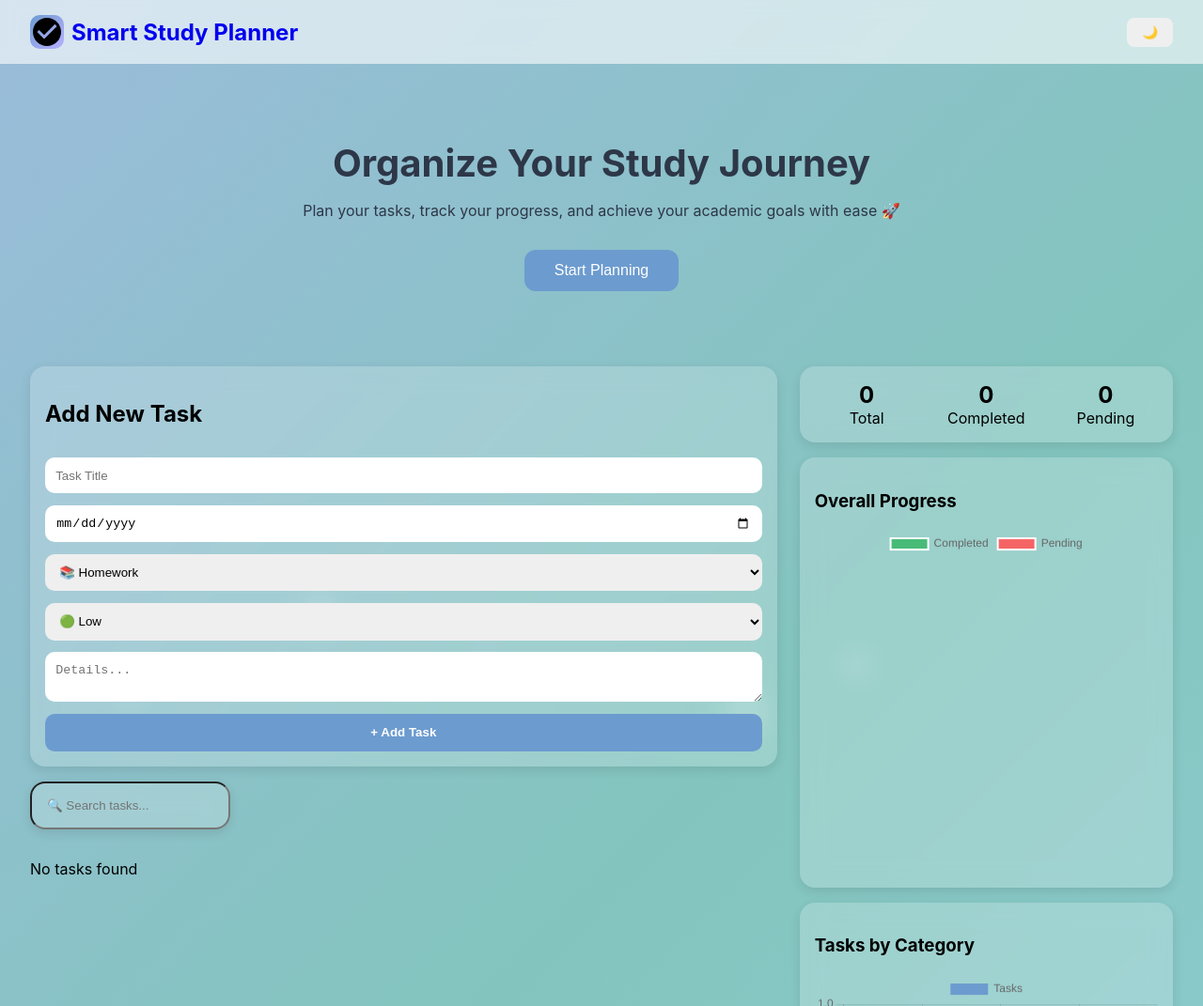
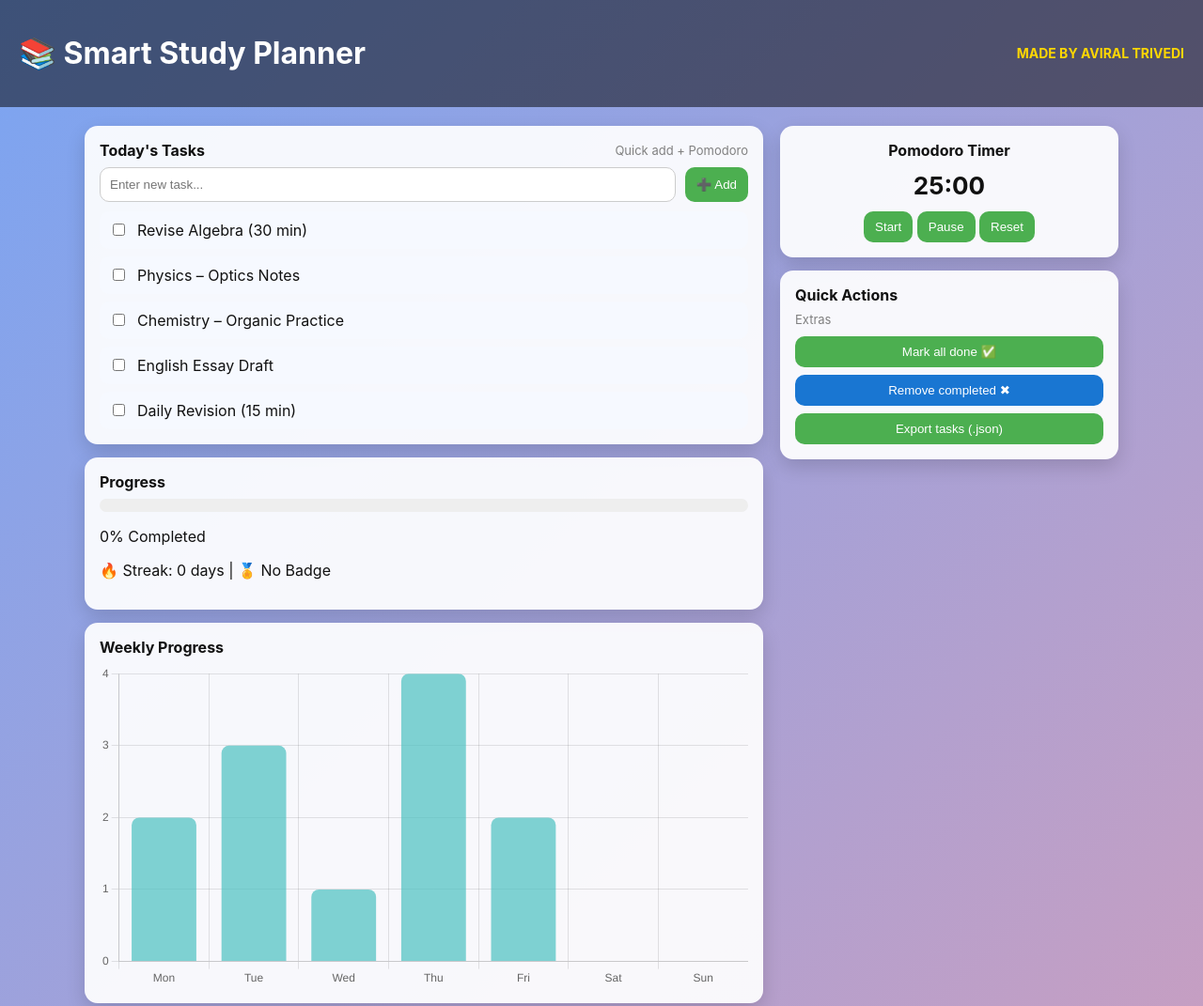
Before and after one commit to Aviraltrivedi7/Smart-Study-Planner1, a plain HTML site: page index.html in a window 1280 px wide. Shown: the top 1071 px of the page at 94% size. Drawn offline with nearby package versions, Linux system fonts and the light colour scheme.

Commit message:
Update index.html

```diff
--- a/index.html
+++ b/index.html
@@ -1,103 +1,192 @@
 <!DOCTYPE html>
 <html lang="en">
 <head>
-  <meta charset="UTF-8" />
-  <meta name="viewport" content="width=device-width, initial-scale=1.0"/>
-  <title>Smart Study Planner</title>
-  <link rel="stylesheet" href="style.css">
+  <meta charset="utf-8" />
+  <meta name="viewport" content="width=device-width,initial-scale=1" />
+  <title>Smart Study Planner — Demo</title>
   <script src="https://cdn.jsdelivr.net/npm/chart.js"></script>
+
+  <style>
+    :root{--card-bg:rgba(255,255,255,0.92);--accent:#4caf50;--text:#111;}
+    *{box-sizing:border-box}
+    body{
+      margin:0;padding:0;font-family:Inter,Arial,sans-serif;
+      background:linear-gradient(135deg,#89f7fe,#66a6ff,#ff9a9e);
+      background-size:400% 400%;animation:gradientBG 12s ease infinite;
+      color:var(--text);overflow-x:hidden;min-height:100vh;
+    }
+    @keyframes gradientBG{0%{background-position:0% 50%}50%{background-position:100% 50%}100%{background-position:0% 50%}}
+    header{
+      display:flex;justify-content:space-between;align-items:center;
+      padding:16px 20px;background:rgba(0,0,0,0.5);color:#fff;
+    }
+    .author-top{font-size:14px;font-weight:bold;color:#ffd700}
+    .container{width:1100px;max-width:96%;margin:20px auto;
+      display:grid;grid-template-columns:1fr 360px;gap:18px}
+    .panel{background:var(--card-bg);border-radius:14px;padding:16px;
+      box-shadow:0 8px 20px rgba(0,0,0,0.15)}
+    .add-row{display:flex;gap:10px;margin-bottom:10px}
+    .add-row input{flex:1;padding:10px;border-radius:10px;border:1px solid #ccc}
+    .btn{padding:9px 12px;border:none;border-radius:10px;cursor:pointer;color:#fff;background:var(--accent)}
+    .btn.secondary{background:#1976d2}
+    ul.tasks{list-style:none;margin:0;padding:0;display:flex;flex-direction:column;gap:8px}
+    ul.tasks li{display:flex;align-items:center;gap:10px;padding:10px;border-radius:10px;background:#f6f9ff}
+    ul.tasks li.completed{text-decoration:line-through;opacity:0.7}
+    .progress-bar{width:100%;height:14px;background:#eee;border-radius:10px;overflow:hidden;margin:8px 0}
+    .progress-fill{height:100%;width:0%;background:linear-gradient(90deg,#60d394,#2fbf7f)}
+    .timer{text-align:center}
+    .timer #timerDisplay{font-size:26px;font-weight:700;margin:12px 0}
+    footer{text-align:center;color:#fff;padding:10px;background:rgba(0,0,0,0.6);font-weight:bold}
+  </style>
 </head>
-<body data-theme="light">
+<body>
 
-  <!-- Background Animation -->
-  <div class="background-animation">
-      <span></span><span></span><span></span><span></span><span></span>
-  </div>
-
-  <!-- Header -->
   <header>
-      <a href="#" class="logo">
-          <div class="logo-icon">
-              <svg viewBox="0 0 24 24">
-                  <path d="M12 2C6.48 2 2 6.48 2 12s4.48 10 10 10 10-4.48 10-10S17.52 2 12 2zm-2 15l-5-5 1.41-1.41L10 14.17l7.59-7.59L19 8l-9 9z"/>
-              </svg>
-          </div>
-          <span class="app-title">Smart Study Planner</span>
-      </a>
-      <button class="mode-toggle" aria-label="Toggle light/dark mode">🌙</button>
+    <h1>📚 Smart Study Planner</h1>
+    <div class="author-top">MADE BY AVIRAL TRIVEDI</div>
   </header>
 
-  <!-- Hero -->
-  <section class="hero">
-      <h1>Organize Your Study Journey</h1>
-      <p>Plan your tasks, track your progress, and achieve your academic goals with ease 🚀</p>
-      <button onclick="document.getElementById('task-form').scrollIntoView({behavior:'smooth'})">Start Planning</button>
-  </section>
+  <main class="container">
+    <!-- LEFT -->
+    <div>
+      <!-- Tasks -->
+      <section class="panel">
+        <div style="display:flex;justify-content:space-between;align-items:center;margin-bottom:8px">
+          <div style="font-weight:700">Today's Tasks</div>
+          <div style="font-size:13px;color:gray">Quick add + Pomodoro</div>
+        </div>
+        <div class="add-row">
+          <input id="taskInput" placeholder="Enter new task..." />
+          <button class="btn" id="addBtn">➕ Add</button>
+        </div>
+        <ul class="tasks" id="taskContainer">
+          <!-- ✅ Preloaded sample tasks -->
+          <li><input type="checkbox"> Revise Algebra (30 min)</li>
+          <li><input type="checkbox"> Physics – Optics Notes</li>
+          <li><input type="checkbox"> Chemistry – Organic Practice</li>
+          <li><input type="checkbox"> English Essay Draft</li>
+          <li><input type="checkbox"> Daily Revision (15 min)</li>
+        </ul>
+      </section>
 
-  <!-- Dashboard Layout -->
-  <main class="dashboard">
-      <!-- Left: Tasks -->
-      <div class="left-panel">
-          <!-- Task Form -->
-          <form id="task-form" class="glass-card">
-              <h2>Add New Task</h2>
-              <input type="text" id="title" required placeholder="Task Title">
-              <input type="date" id="deadline" required>
-              <select id="category">
-                  <option value="Homework">📚 Homework</option>
-                  <option value="Revision">🔄 Revision</option>
-                  <option value="Project">💻 Project</option>
-                  <option value="Exam">✏️ Exam</option>
-              </select>
-              <select id="priority">
-                  <option value="Low">🟢 Low</option>
-                  <option value="Medium">🟡 Medium</option>
-                  <option value="High">🔴 High</option>
-              </select>
-              <textarea id="description" placeholder="Details..."></textarea>
-              <button type="submit">+ Add Task</button>
-          </form>
+      <!-- Progress -->
+      <section class="panel" style="margin-top:14px">
+        <div style="font-weight:700;margin-bottom:8px">Progress</div>
+        <div class="progress-bar"><div class="progress-fill" id="progressFill"></div></div>
+        <p id="progressText">0% Completed</p>
+        <p>🔥 Streak: <span id="streak">0</span> days | 🏅 <span id="badge">No Badge</span></p>
+      </section>
 
-          <!-- Search -->
-          <input type="text" id="search-bar" placeholder="🔍 Search tasks..." class="glass-card">
+      <!-- Weekly Chart -->
+      <section class="panel" style="margin-top:14px">
+        <div style="font-weight:700;margin-bottom:8px">Weekly Progress</div>
+        <canvas id="weeklyChart"></canvas>
+      </section>
+    </div>
 
-          <!-- Tasks -->
-          <section id="tasks-container"></section>
-      </div>
+    <!-- RIGHT -->
+    <aside>
+      <!-- Pomodoro -->
+      <section class="panel timer">
+        <div style="font-weight:700">Pomodoro Timer</div>
+        <div id="timerDisplay">25:00</div>
+        <button class="btn" id="startTimerBtn">Start</button>
+        <button class="btn" id="pauseTimerBtn">Pause</button>
+        <button class="btn" id="resetTimerBtn">Reset</button>
+      </section>
 
-      <!-- Right: Stats -->
-      <div class="right-panel">
-          <!-- Stats -->
-          <div class="stats-container glass-card">
-              <div class="stat-card"><div class="stat-value" id="total-tasks">0</div><div class="stat-label">Total</div></div>
-              <div class="stat-card"><div class="stat-value" id="completed-tasks">0</div><div class="stat-label">Completed</div></div>
-              <div class="stat-card"><div class="stat-value" id="pending-tasks">0</div><div class="stat-label">Pending</div></div>
-          </div>
-
-          <!-- Progress -->
-          <div class="glass-card">
-              <h3>Overall Progress</h3>
-              <canvas id="progressChart"></canvas>
-          </div>
-
-          <!-- Categories -->
-          <div class="glass-card">
-              <h3>Tasks by Category</h3>
-              <canvas id="categoryChart"></canvas>
-          </div>
-
-          <!-- Timeline -->
-          <div class="glass-card">
-              <h3>Upcoming Deadlines</h3>
-              <ul class="timeline-list" id="timeline-list"></ul>
-          </div>
-      </div>
+      <!-- ✅ Quick Actions -->
+      <section class="panel" style="margin-top:14px">
+        <div style="font-weight:700;margin-bottom:8px">Quick Actions</div>
+        <div style="font-size:13px;color:gray;margin-bottom:10px">Extras</div>
+        <div style="display:flex;flex-direction:column;gap:8px">
+          <button class="btn" id="completeAllBtn">Mark all done ✅</button>
+          <button class="btn secondary" id="clearDoneBtn">Remove completed ✖</button>
+          <button class="btn" id="exportBtn">Export tasks (.json)</button>
+        </div>
+      </section>
+    </aside>
   </main>
 
   <footer>
-      <div class="footer-quote">"Plan smart. Study smarter."</div>
+    MADE BY AVIRAL TRIVEDI
   </footer>
 
-  <script src="script.js"></script>
+  <script>
+    let streak=0,timeLeft=1500,timer=null;
+    const progressFill=document.getElementById("progressFill");
+    const progressText=document.getElementById("progressText");
+    const streakEl=document.getElementById("streak");
+    const badgeEl=document.getElementById("badge");
+    const timerDisplay=document.getElementById("timerDisplay");
+
+    // Add Task
+    document.getElementById("addBtn").onclick=()=>{
+      const input=document.getElementById("taskInput");
+      if(input.value.trim()!==""){
+        const li=document.createElement("li");
+        li.innerHTML=`<input type="checkbox"> ${input.value}`;
+        document.getElementById("taskContainer").appendChild(li);
+        input.value="";
+      }
+    };
+
+    // Update Progress
+    document.getElementById("taskContainer").addEventListener("change",updateProgressUI);
+    function updateProgressUI(){
+      const boxes=document.querySelectorAll("#taskContainer input[type=checkbox]");
+      const done=[...boxes].filter(c=>c.checked).length;
+      const total=boxes.length;
+      const percent=Math.round((done/total)*100);
+      progressFill.style.width=percent+"%";
+      progressText.textContent=percent+"% Completed";
+      if(done===total && total>0){streak++;streakEl.textContent=streak;awardBadge();}
+    }
+    function awardBadge(){
+      let b="No Badge";
+      if(streak>=3&&streak<7)b="Bronze 🥉";
+      else if(streak>=7&&streak<14)b="Silver 🥈";
+      else if(streak>=14)b="Gold 🥇";
+      badgeEl.textContent=b;
+    }
+
+    // Pomodoro
+    function updateTimerDisplay(){let m=Math.floor(timeLeft/60),s=timeLeft%60;timerDisplay.textContent=`${m}:${s<10?"0":""}${s}`;}
+    document.getElementById("startTimerBtn").onclick=()=>{if(timer)return;timer=setInterval(()=>{if(timeLeft>0){timeLeft--;updateTimerDisplay();}else{clearInterval(timer);timer=null;alert("⏰ Time's up!");timeLeft=1500;updateTimerDisplay();}},1000);};
+    document.getElementById("pauseTimerBtn").onclick=()=>{clearInterval(timer);timer=null;};
+    document.getElementById("resetTimerBtn").onclick=()=>{clearInterval(timer);timer=null;timeLeft=1500;updateTimerDisplay();};
+    updateTimerDisplay();
+
+    // Quick Actions
+    document.getElementById("completeAllBtn").onclick=()=>{
+      document.querySelectorAll("#taskContainer input[type=checkbox]").forEach(cb=>cb.checked=true);
+      updateProgressUI();
+    };
+    document.getElementById("clearDoneBtn").onclick=()=>{
+      document.querySelectorAll("#taskContainer input[type=checkbox]:checked").forEach(cb=>cb.parentElement.remove());
+      updateProgressUI();
+    };
+    document.getElementById("exportBtn").onclick=()=>{
+      const tasks=[];
+      document.querySelectorAll("#taskContainer li").forEach(li=>{
+        const text=li.innerText.trim();
+        const done=li.querySelector("input").checked;
+        tasks.push({text,done});
+      });
+      const blob=new Blob([JSON.stringify(tasks,null,2)],{type:"application/json"});
+      const url=URL.createObjectURL(blob);
+      const a=document.createElement("a");a.href=url;a.download="tasks.json";a.click();
+      URL.revokeObjectURL(url);
+    };
+
+    // Weekly Chart
+    new Chart(document.getElementById("weeklyChart").getContext("2d"),{
+      type:"bar",
+      data:{labels:["Mon","Tue","Wed","Thu","Fri","Sat","Sun"],
+        datasets:[{data:[2,3,1,4,2,0,0],
+        backgroundColor:"rgba(75,192,192,0.7)",borderRadius:8}]},
+      options:{plugins:{legend:{display:false}},scales:{y:{beginAtZero:true,ticks:{precision:0}}}}
+    });
+  </script>
 </body>
 </html>
```
